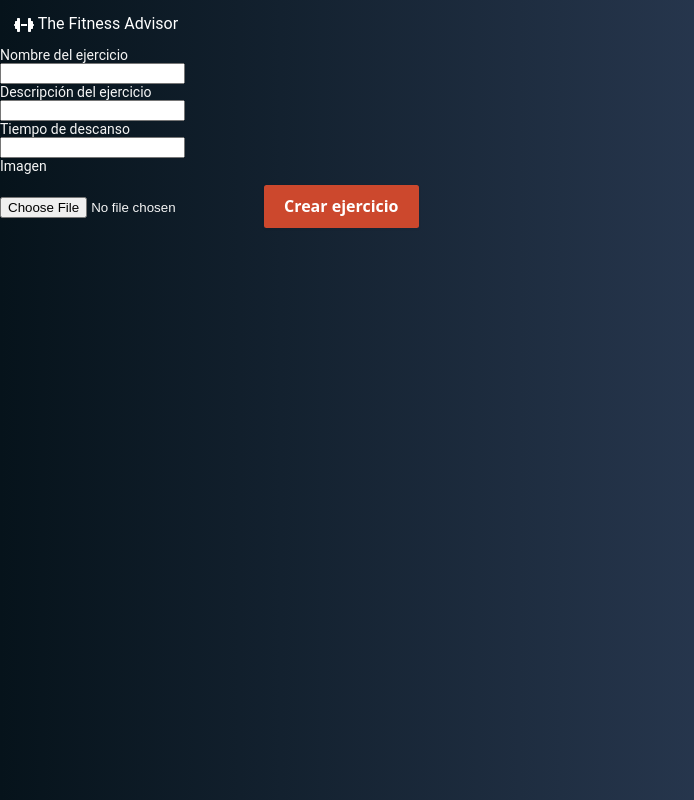
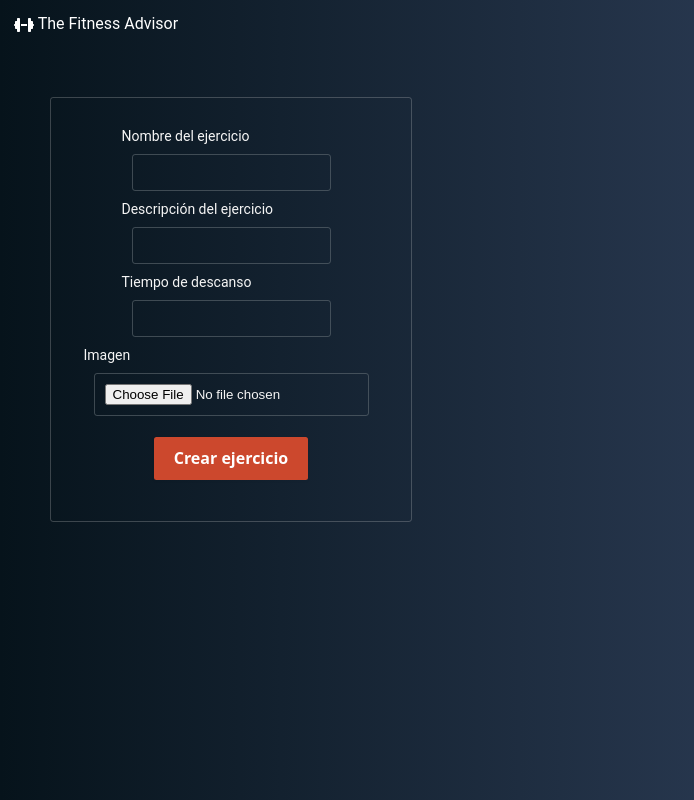
Before and after one commit to clauadri/fitness-app, a React (Create React App) app: page /create-exercise in a window 1280 px wide. Shown: the whole page, without its empty margins (0-694 px from the left). Built offline with nearby package versions, Linux system fonts and the light colour scheme; no server answers.

Commit message:
styles and many fixes

```diff
--- a/public/index.html
+++ b/public/index.html
@@ -2,7 +2,7 @@
 <html lang="en">
   <head>
     <meta charset="utf-8" />
-    <link rel="icon" href="../src/assets/pesa.png" />
+    <link rel="icon" href="./dumbbell-solid.svg" />
     <meta name="viewport" content="width=device-width, initial-scale=1" />
     <meta name="theme-color" content="#000000" />
     <meta
--- /dev/null
+++ b/src/pages/create-exercise/CreateExercise.css
@@ -0,0 +1,17 @@
+.create-exercise-form {
+    display: flex;
+    flex-direction: column;
+    align-items: center;
+    border: 0.5px solid #d3d3d340;
+    padding: 30px;
+    border-radius: 3px;
+    margin: 50px;
+    max-width: 300px;
+}
+.create-exercise-form input {
+    padding: 10px;
+    margin: 10px;
+    background: none;
+    border-radius: 3px;
+    border: 1px solid rgba(114, 123, 131, 0.493);
+}
--- a/src/pages/create-exercise/CreateExercise.jsx
+++ b/src/pages/create-exercise/CreateExercise.jsx
@@ -3,6 +3,8 @@ import { useForm } from "react-hook-form";
 import { useDispatch } from "react-redux";
 import { useNavigate } from "react-router-dom";
 import { API } from "../../shared/services/api";
+import "./CreateExercise.css";
+
 const CreateExercise = () => {
   const navigateTo = useNavigate();
   const dispatch = useDispatch();
@@ -34,7 +36,10 @@ const CreateExercise = () => {
 
   return (
     <div>
-      <form onSubmit={handleSubmit(newExercise)}>
+      <form
+        className="create-exercise-form"
+        onSubmit={handleSubmit(newExercise)}
+      >
         <label>
           <p>Nombre del ejercicio</p>
           <input
--- a/src/pages/steps/Steps.css
+++ b/src/pages/steps/Steps.css
@@ -12,7 +12,7 @@
     display: flex;
     flex-wrap: wrap;
     justify-content: center;
-    border: solid 0.1px #d3d3d375;
+    border: solid 0.1px #d3d3d317;
     border-radius: 5px;
     margin: 1em 3em;
     position: relative;
--- a/src/pages/steps/step-size/StepSize.css
+++ b/src/pages/steps/step-size/StepSize.css
@@ -10,14 +10,17 @@
     font-family: inherit;
     width: 100%;
     border: 0;
-    border-bottom: 2px solid gray;
+    border-bottom: 0.1px solid #8080807a;
     outline: 0;
-    font-size: 1.3rem;
+    font-size: 16px;
     color: white;
     padding: 7px 0;
     background: transparent;
     transition: border-color 0.2s;
     margin-bottom: 10px;
+}
+.form-field::placeholder {
+    color: rgba(248, 234, 234, 0.815);
 }
 .info-sobre-peso{
     min-width: 300px;
```
Also changed, not shown: public/dumbbell-solid.svg (added).
